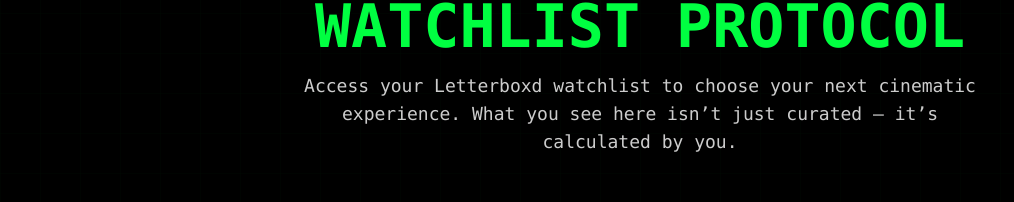
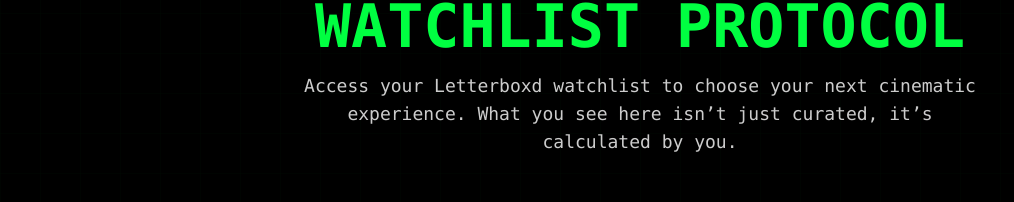
Before and after one commit to tanmayc43/TheChoiceIsYours, a React (Vite) app in the folder client/: page /watchlist in a window 1280 px wide. Shown: the part 147-349 px from the top of the page, without its empty margins (0-1014 px from the left). Built offline with nearby package versions, Linux system fonts and the light colour scheme; no server answers.

Commit message:
test commit for redeployment

```diff
--- a/client/src/pages/Watchlist.jsx
+++ b/client/src/pages/Watchlist.jsx
@@ -158,7 +158,7 @@
             WATCHLIST PROTOCOL
           </h1>
           <p className="text-white/80 font-mono text-lg max-w-2xl mx-auto">
-            Access your Letterboxd watchlist to choose your next cinematic experience. What you see here isn’t just curated — it’s calculated by you.
+            Access your Letterboxd watchlist to choose your next cinematic experience. What you see here isn’t just curated, it’s calculated by you.
           </p>
         </motion.div>
 
```
